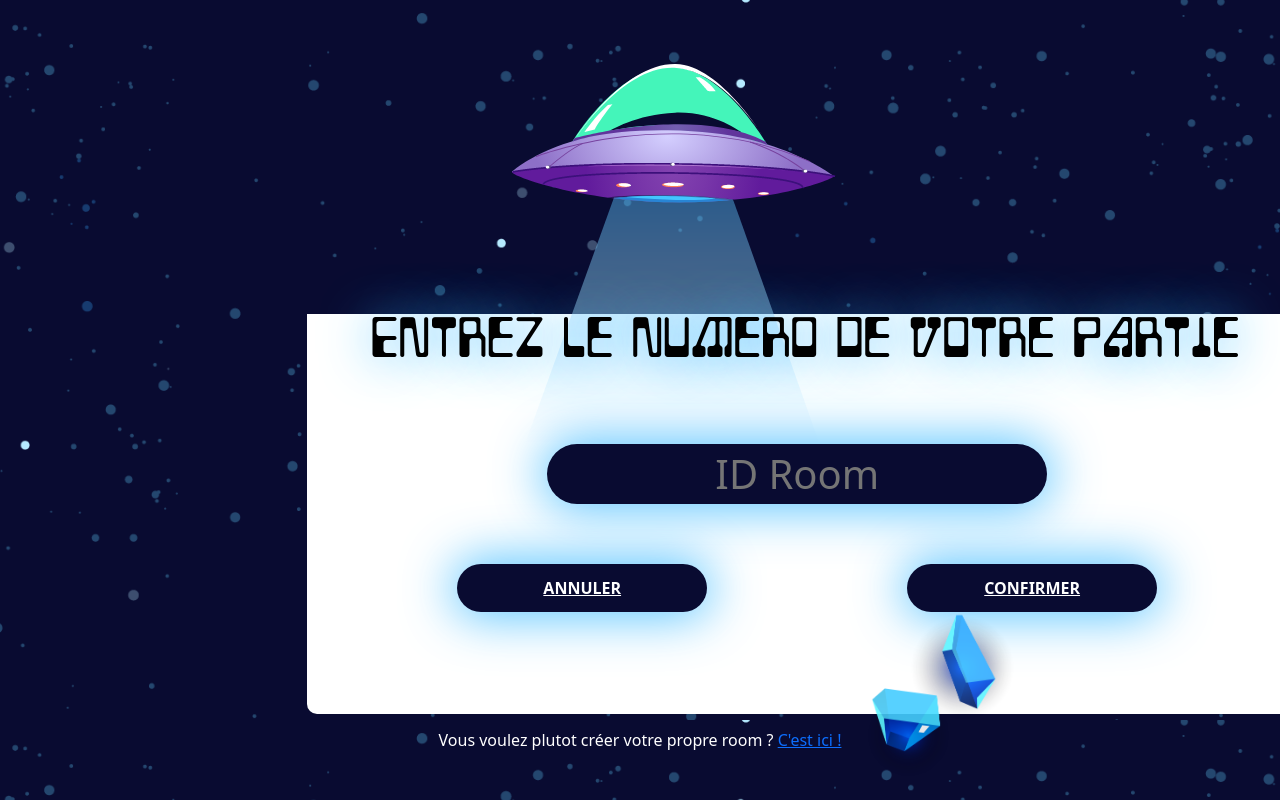
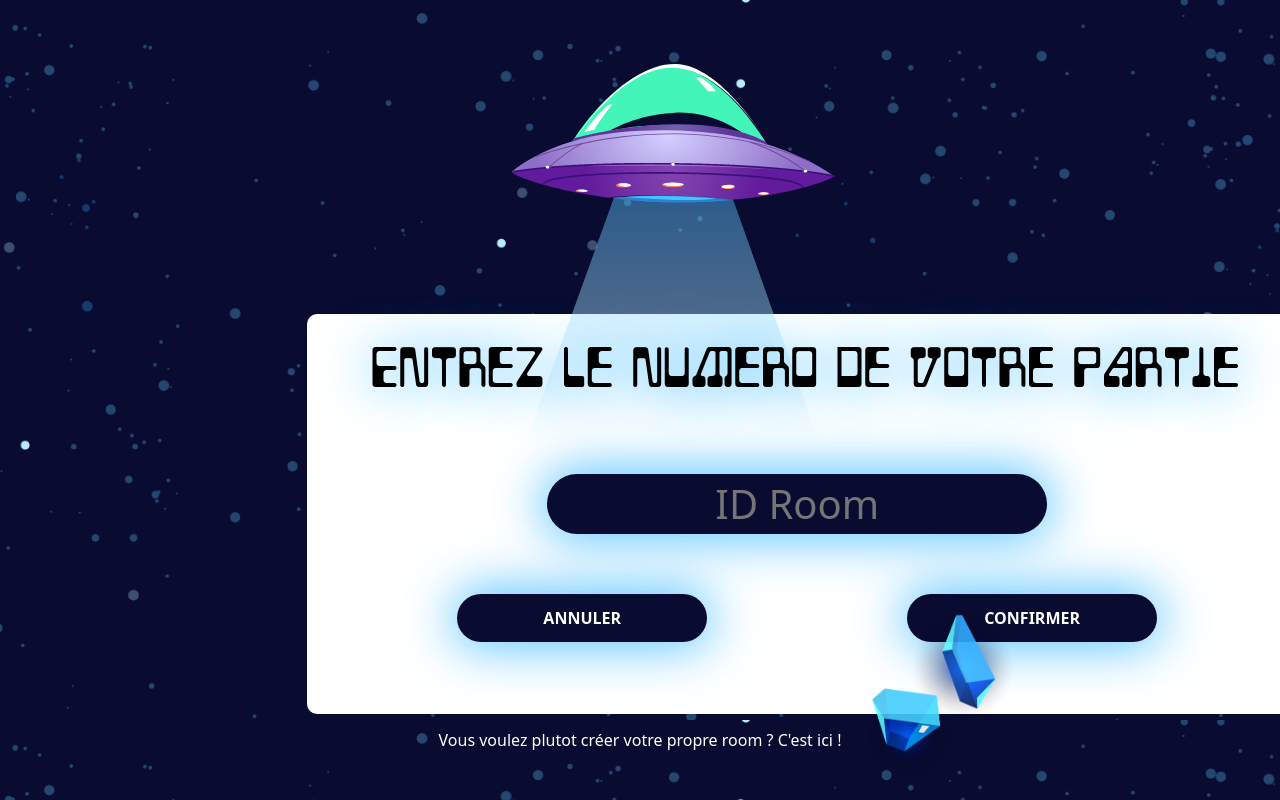
Before and after one commit to Sharcan/dot-code-vue, a Vue app: page /room-connection in a window 1280 px wide. Shown: the top 800 px of the page. Built offline with nearby package versions, Linux system fonts and the light colour scheme; no server answers; what vue-socket.io-extended would draw is missing.

Commit message:
:construction: UPDATE CSS for RoomConnection and SpaceButton"

```diff
--- a/src/assets/css/main.css
+++ b/src/assets/css/main.css
@@ -35,8 +35,3 @@ body {
 .text-center {
     text-align: center;
 }
-
-a {
-    color: white;
-    text-decoration: none;
-}
--- a/src/components/Room/Connection.vue
+++ b/src/components/Room/Connection.vue
@@ -11,7 +11,7 @@
         placeholder="ID Room"
       />
     </div>
-    <SpaceButton text="Annuler"  link="/" class="button-cancel"/>
+    <SpaceButton text="Annuler"  link="Home" class="button-cancel"/>
     <SpaceButton text="Confirmer"  link="RoomPseudo" class="button-confirm"/>
 
   </div>
@@ -41,6 +41,7 @@ export default {
   font-size: 50px;
   text-shadow: #30b5ff 1px 0 50px;
   margin-bottom: 20px;
+  margin-top: 3%;
   height: 50px;
 }
 .input {
--- a/src/components/SpaceButton.vue
+++ b/src/components/SpaceButton.vue
@@ -39,4 +39,8 @@
         padding: 3px 0;
         font-size: 1rem;
     }
+    a {
+    color: white;
+    text-decoration: none;
+    }
 </style>
--- a/src/views/Room/RoomConnection.vue
+++ b/src/views/Room/RoomConnection.vue
@@ -31,7 +31,7 @@ export default {
 }
 
 .connect-pannel {
-    margin-top: -10%;
+  margin-top: -10%;
 }
 
 .bottom-img img{
@@ -45,4 +45,9 @@ export default {
 .go-create {
     margin-top: -4%;
 }
+
+a {
+    color: white;
+    text-decoration: none;
+}
 </style>
```
